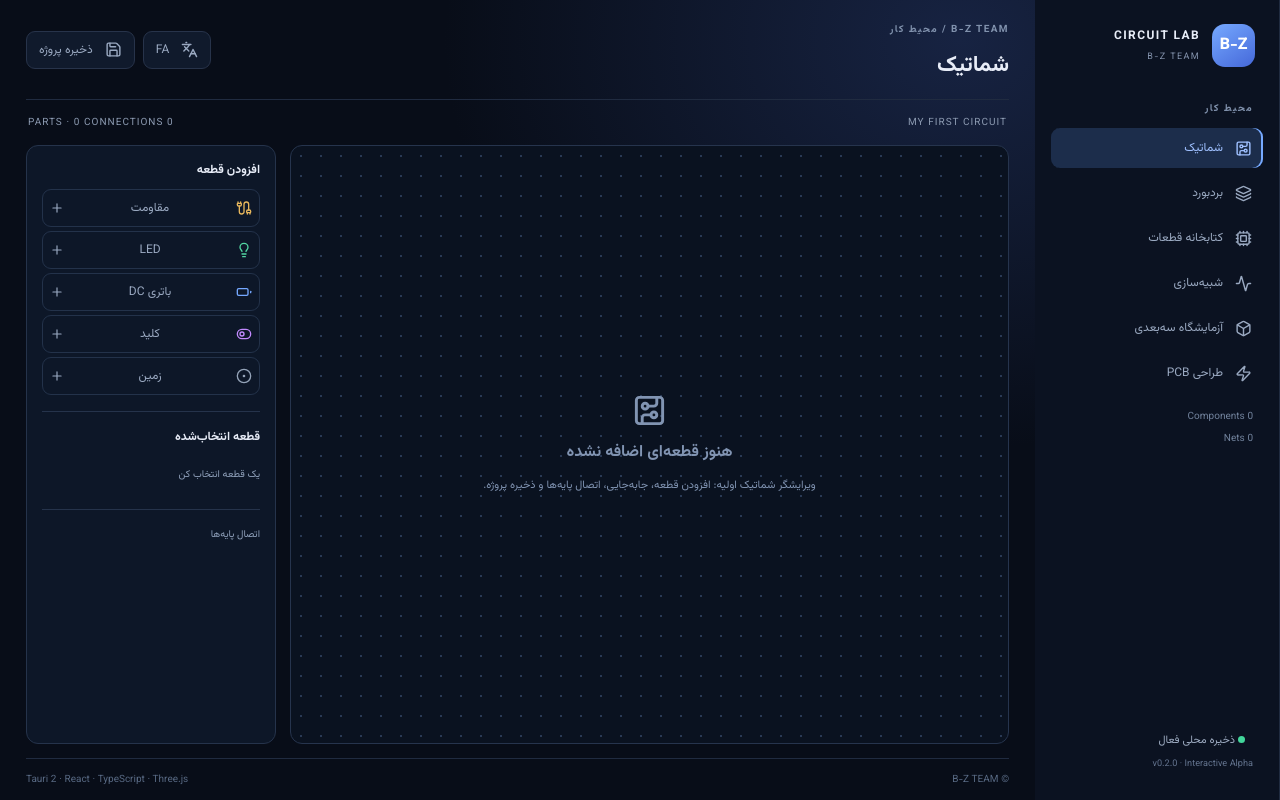
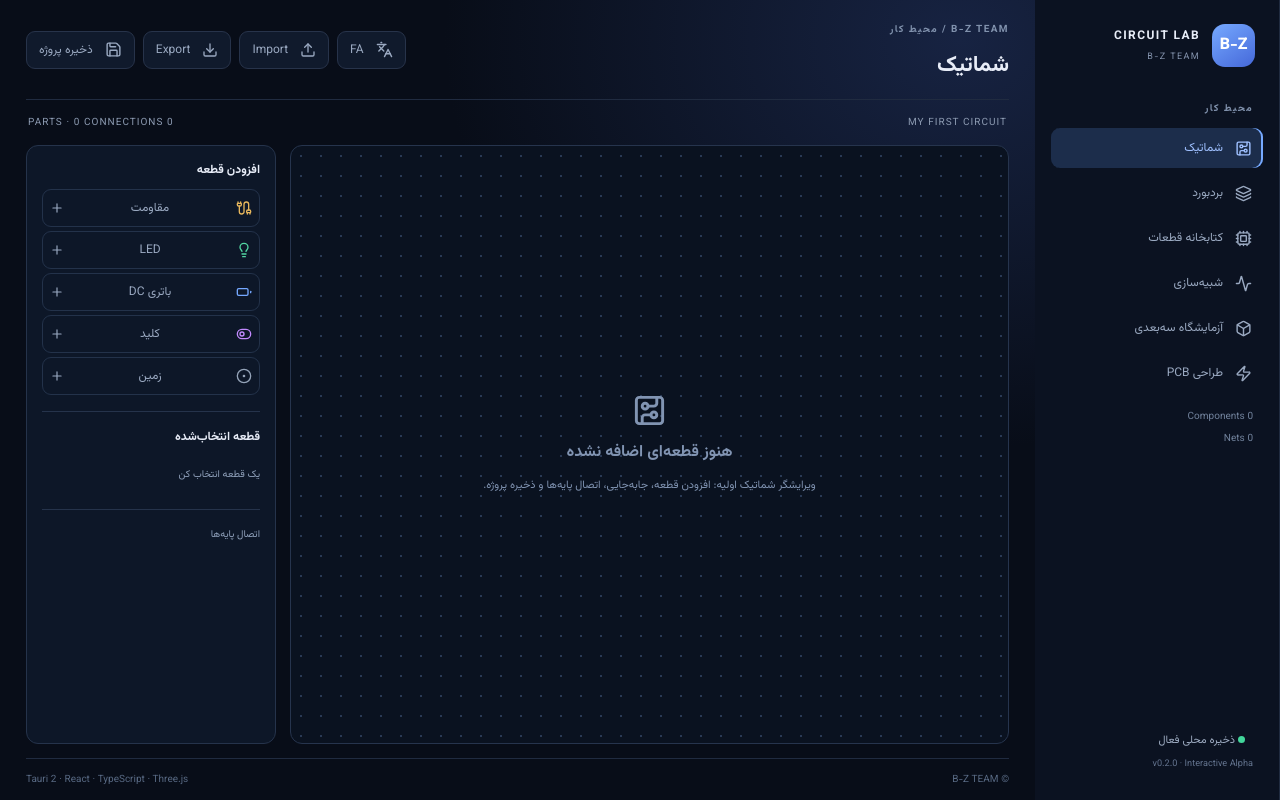
Before and after one commit to alirezamasoumi2244-tech/B-Z-Circuit-Lab, a React (Vite) app: page / in a window 1280 px wide. Built offline with nearby package versions, Linux system fonts and the light colour scheme.

Commit message:
feat: add project JSON import and export

```diff
--- a/src/App.tsx
+++ b/src/App.tsx
@@ -1,5 +1,5 @@
 import { useMemo, useState } from "react";
-import { Activity, Box, CircuitBoard, Cpu, Languages, Layers3, Plus, Save, Trash2, Zap, Cable, Battery, Lightbulb, CircleDot, ToggleLeft } from "lucide-react";
+import { Activity, Box, CircuitBoard, Cpu, Languages, Layers3, Plus, Save, Trash2, Zap, Cable, Battery, Lightbulb, CircleDot, ToggleLeft, Download, Upload } from "lucide-react";
 import { createEmptyCircuit, type CircuitDocument, type ComponentInstance } from "./core/circuit";
 import Scene3D from "./modules/three/Scene3D";
 import BreadboardView from "./modules/breadboard/BreadboardView";
@@ -36,13 +36,15 @@ export default function App(){
  const remove=()=>{if(!selected)return;update({components:circuit.components.filter(c=>c.id!==selected),nets:circuit.nets.map(n=>({...n,pinIds:n.pinIds.filter(p=>!circuit.components.find(c=>c.id===selected)?.pins.some(x=>x.id===p))})).filter(n=>n.pinIds.length>1)});setSelected(null)};
  const connect=(componentId:string,pinId:string)=>{if(!firstPin){setFirstPin({componentId,pinId});return;}if(firstPin.pinId===pinId){setFirstPin(null);return;}const a=circuit.nets.find(n=>n.pinIds.includes(firstPin.pinId));const b=circuit.nets.find(n=>n.pinIds.includes(pinId));let nets=circuit.nets.filter(n=>n!==a&&n!==b);if(a&&b&&a.id===b.id){setFirstPin(null);return;}const merged={id:a?.id??b?.id??crypto.randomUUID(),name:a?.name??b?.name??"N"+(circuit.nets.length+1),pinIds:[...new Set([...(a?.pinIds??[]),...(b?.pinIds??[]),firstPin.pinId,pinId])]};update({nets:[...nets,merged]});setFirstPin(null);};
  const save=()=>{localStorage.setItem("bz-circuit-project",JSON.stringify(circuit));setNotice(t.saved);setTimeout(()=>setNotice(""),2500)};
+ const exportProject=()=>{const blob=new Blob([JSON.stringify(circuit,null,2)],{type:"application/json"});const url=URL.createObjectURL(blob);const a=document.createElement("a");a.href=url;a.download=(circuit.name||"circuit").replace(/[^a-z0-9-_]/gi,"_")+".bzcl.json";a.click();URL.revokeObjectURL(url);};
+ const importProject=async(file?:File)=>{if(!file)return;try{const data=JSON.parse(await file.text()) as CircuitDocument;if(!data||!Array.isArray(data.components)||!Array.isArray(data.nets)||!data.id)throw new Error("Invalid project");update({id:data.id,schemaVersion:1,name:data.name||"Imported circuit",components:data.components,nets:data.nets,createdAt:data.createdAt||new Date().toISOString()});setSelected(null);setNotice("پروژه وارد شد");}catch{setNotice("فایل پروژه معتبر نیست");}};
  const runAnalysis=()=>{const resistors=circuit.components.filter(c=>c.partId==="resistor");const batteries=circuit.components.filter(c=>c.partId==="battery");if(!resistors.length||!batteries.length||circuit.nets.length<2){setAnalysis(null);setNotice(t.noPath);return;}const r=Number((resistors[0].value||"1000").replace(/[^0-9.]/g,""))||1000;setAnalysis(voltage/r*1000);};
  const parts:PartKind[]=["resistor","led","battery","switch","ground"];
  const totalWires=circuit.nets.length;
  const title=useMemo(()=>chosen?chosen.reference+" · "+chosen.value:t.choose,[chosen,t]);
  return <main dir={lang==="fa"?"rtl":"ltr"}>
   <aside><div className="brand"><div className="brand-mark">B-Z</div><div><b>CIRCUIT LAB</b><small>B-Z TEAM</small></div></div><div className="section-label">{t.workspace}</div><nav>{nav.map(([id,label,I])=><button key={id} className={active===id?"nav active":"nav"} onClick={()=>setActive(id)}><I size={17}/>{label}</button>)}</nav><div className="side-stats"><span>{circuit.components.length} Components</span><span>{totalWires} Nets</span></div><div className="sidebar-foot"><span className="dot"/> {t.ready}<small>v0.2.0 · Interactive Alpha</small></div></aside>
-  <section className="main"><header><div><small> B-Z TEAM / {t.workspace}</small><h1>{item[1]}</h1></div><div className="actions"><button onClick={()=>setLang(lang==="fa"?"en":"fa")}><Languages size={17}/>{lang.toUpperCase()}</button><button onClick={save}><Save size={17}/>{t.save}</button></div></header>
+  <section className="main"><header><div><small> B-Z TEAM / {t.workspace}</small><h1>{item[1]}</h1></div><div className="actions"><button onClick={()=>setLang(lang==="fa"?"en":"fa")}><Languages size={17}/>{lang.toUpperCase()}</button><button onClick={()=>document.getElementById("project-import")?.click()}><Upload size={16}/>Import</button><button onClick={exportProject}><Download size={16}/>Export</button><button onClick={save}><Save size={17}/>{t.save}</button><input id="project-import" type="file" accept=".json,.bzcl.json,application/json" hidden onChange={e=>{void importProject(e.target.files?.[0]);e.currentTarget.value="";}}/></div></header>
    <div className="toolbar"><span>{circuit.name.toUpperCase()}</span><span>{circuit.components.length} PARTS · {totalWires} CONNECTIONS</span></div>
    {active==="schematic"||active==="components"? <div className="editor-layout"><section className="canvas"><div className="canvas-grid"/>{circuit.components.length===0&&<div className="empty-state"><CircuitBoard size={35}/><b>{t.empty}</b><span>{t.intro}</span></div>}
     {circuit.components.map(c=>{const kind=c.partId as PartKind;const meta=partMeta[kind];return <div key={c.id} className={"part-card "+(selected===c.id?"part-selected":"")} style={{left:c.position.x,top:c.position.y,borderColor:meta.color}} onClick={()=>setSelected(c.id)} draggable onDragEnd={e=>{const rect=e.currentTarget.parentElement!.getBoundingClientRect();update({components:circuit.components.map(p=>p.id===c.id?{...p,position:{x:Math.max(10,e.clientX-rect.left-65),y:Math.max(20,e.clientY-rect.top-30)}}:p)});}}><div className="part-head"><span style={{color:meta.color}}>{c.reference}</span><small>{c.value}</small></div><div className="part-symbol">{kind==="resistor"?"▱":kind==="led"?"◁":kind==="battery"?"─| |─":kind==="switch"?"─o/ o─":"⏚"}</div><div className="pin-row">{c.pins.map(p=><button key={p.id} title={p.name} className={"pin "+(firstPin?.pinId===p.id?"pin-wait":"")} onClick={e=>{e.stopPropagation();connect(c.id,p.id)}}>{p.name}</button>)}</div></div>})}
```
